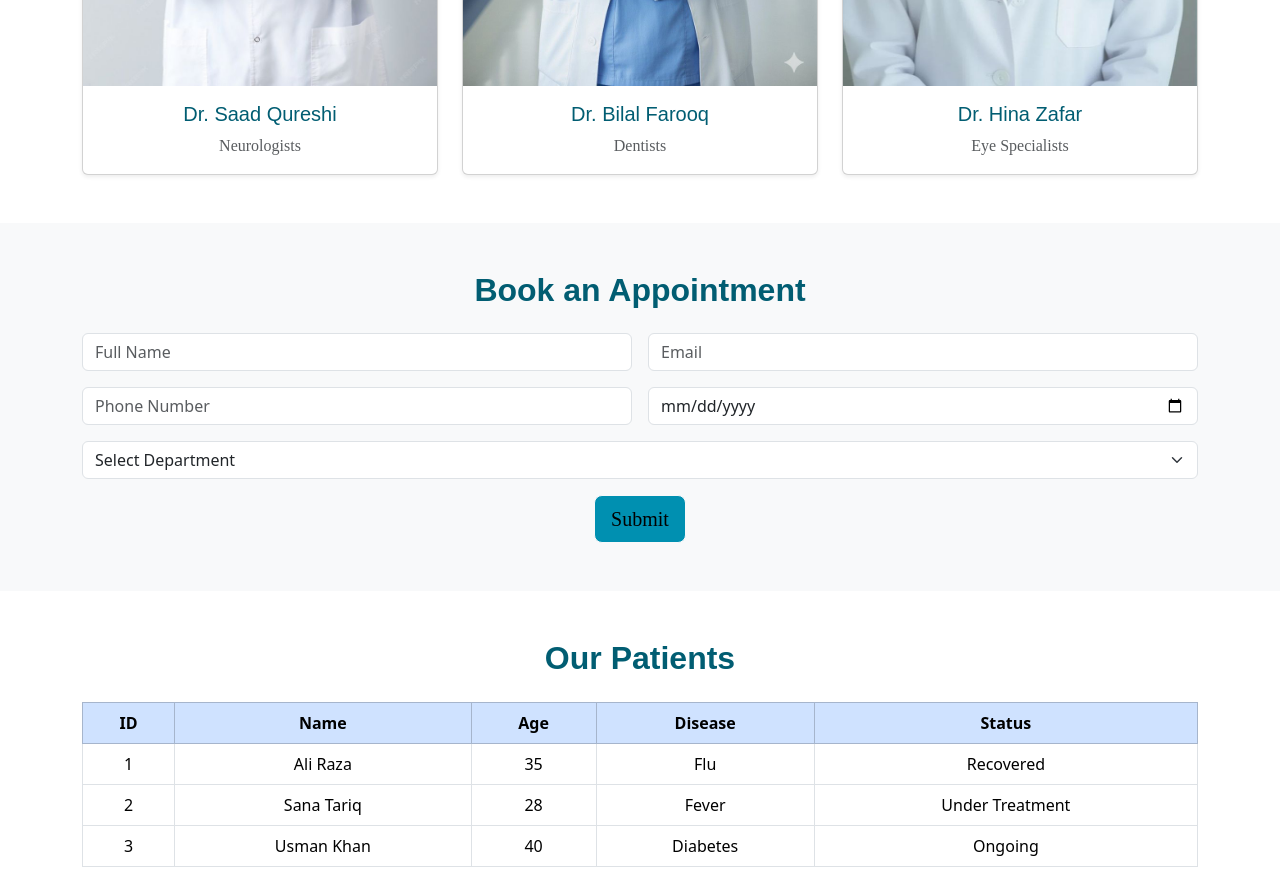
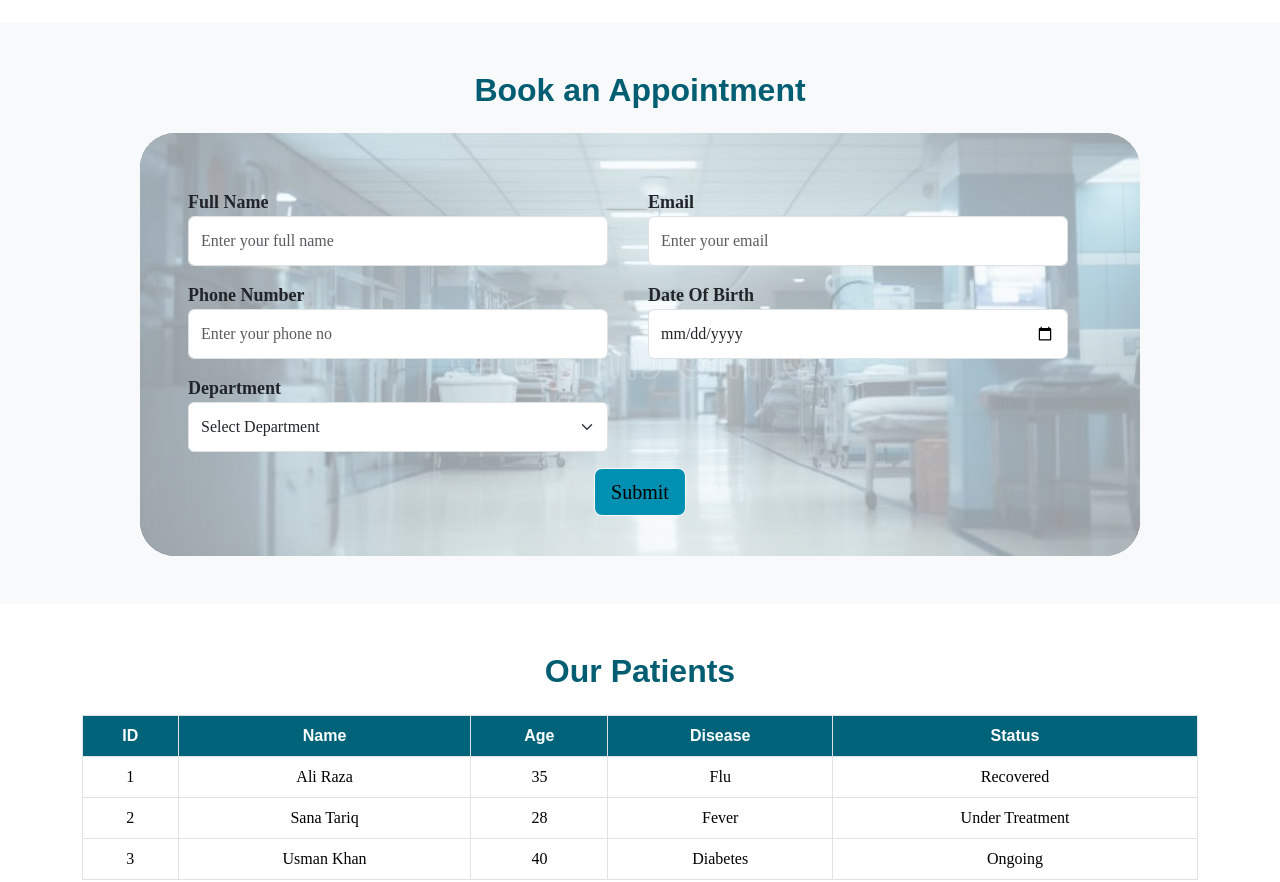
Before and after one commit to anoshasafeer/hospital-management-system, a plain HTML site: page index.html in a window 1280 px wide. Shown: the part 2220-3102 px from the top of the page. Drawn offline with nearby package versions, Linux system fonts and the light colour scheme.

Commit message:
Add changes to index.html, style.css, app.js

```diff
--- a/index.html
+++ b/index.html
@@ -71,7 +71,7 @@
       <div class="row g-4">
         <div class="col-md-4">
           <div class="card shadow-sm">
-            <img src="assets/images/doctor1.jpg" class="card-img-top" alt="Doctor 1">
+            <img src="assets/images/doctor1.png" class="card-img-top" alt="Doctor 1">
             <div class="card-body">
               <h5 class="card-title">Dr. Ayesha Khan</h5>
               <p class="card-text text-muted">Cardiologist</p>
@@ -80,7 +80,7 @@
         </div>
         <div class="col-md-4">
           <div class="card shadow-sm">
-            <img src="assets/images/doctor2.jpg" class="card-img-top" alt="Doctor 2">
+            <img src="assets/images/doctor2.png" class="card-img-top" alt="Doctor 2">
             <div class="card-body">
               <h5 class="card-title">Dr. Sarah Ahmed</h5>
               <p class="card-text text-muted">Dermatologist</p>
@@ -89,7 +89,7 @@
         </div>
         <div class="col-md-4">
           <div class="card shadow-sm">
-            <img src="assets/images/doctor3.jpg" class="card-img-top" alt="Doctor 3">
+            <img src="assets/images/doctor3.png" class="card-img-top" alt="Doctor 3">
             <div class="card-body">
               <h5 class="card-title">Dr. Fatima Noor</h5>
               <p class="card-text text-muted">Pediatrician</p>
@@ -99,7 +99,7 @@
 
         <div class="col-md-4">
           <div class="card shadow-sm">
-            <img src="assets/images/doctor4.jpg" class="card-img-top" alt="Doctor 2">
+            <img src="assets/images/doctor4.png" class="card-img-top" alt="Doctor 2">
             <div class="card-body">
               <h5 class="card-title">Dr. Saad Qureshi</h5>
               <p class="card-text text-muted">Neurologists</p>
@@ -109,7 +109,7 @@
 
         <div class="col-md-4">
           <div class="card shadow-sm">
-            <img src="assets/images/doctor5.jpg" class="card-img-top" alt="Doctor 2">
+            <img src="assets/images/doctor5.png" class="card-img-top" alt="Doctor 2">
             <div class="card-body">
               <h5 class="card-title">Dr. Bilal Farooq</h5>
               <p class="card-text text-muted">Dentists</p>
@@ -119,7 +119,7 @@
 
         <div class="col-md-4">
           <div class="card shadow-sm">
-            <img src="assets/images/doctor6.jpg" class="card-img-top" alt="Doctor 2">
+            <img src="assets/images/doctor6.png" class="card-img-top" alt="Doctor 2">
             <div class="card-body">
               <h5 class="card-title">Dr. Hina Zafar</h5>
               <p class="card-text text-muted">Eye Specialists</p>
@@ -134,26 +134,33 @@
   <section id="appointments" class="py-5 bg-light">
     <div class="AppointmentSection  container">
       <h2 class="text-center mb-4 ">Book an Appointment</h2>
-      <form class="row g-3">
+      <form class="form1 row g-3" >
         <div class="col-md-6">
-          <input type="text" class="form-control" placeholder="Full Name" required>
+          <label for="name">Full Name</label>
+          <input type="text" id="name" class="form-control" placeholder="Enter your full name" required>
         </div>
         <div class="col-md-6">
-          <input type="email" class="form-control" placeholder="Email" required>
+          <label for="email">Email</label>
+          <input type="email" id="email" class="form-control" placeholder="Enter your email" required>
         </div>
         <div class="col-md-6">
-          <input type="tel" class="form-control" placeholder="Phone Number" required>
+          <label for="phone">Phone Number</label>
+          <input type="tel" id="phone" class="form-control" placeholder="Enter your phone no" required>
         </div>
         <div class="col-md-6">
-          <input type="date" class="form-control" required>
+          <label for="dob">Date Of Birth</label>
+          <input type="date" id="dob" class="form-control" required>
         </div>
         <div class="col-md-12">
-          <select class="form-select">
+          <label for="dep">Department</label>
+          <select class="form-select" id="dep">
             <option selected disabled>Select Department</option>
             <option>Cardiology</option>
             <option>Dermatology</option>
             <option>Pediatrics</option>
-            <option>Orthopedics</option>
+            <option>Neurology</option>
+            <option>Dentistry</option>
+            <option>Ophthalmology</option>
           </select>
         </div>
         <div class="col-12 text-center">
@@ -169,7 +176,7 @@
       <h2 class="text-center mb-4 ">Our Patients</h2>
       <div class="table-responsive">
         <table class="table table-bordered text-center">
-          <thead class="table-primary">
+          <thead class="custom-header">
             <tr>
               <th>ID</th>
               <th>Name</th>
@@ -211,7 +218,7 @@
           <div class="card shadow-sm p-4">
             <img src="assets/images/kid.jpg" alt="Pediatrics" width="300" height="200" class="mb-3 mx-auto">
             <h5>Pediatrics</h5>
-            <p>Compassionate care for children and newborns.</p>
+            <p>Compassionate and personalized care for children and newborns</p>
           </div>
         </div>
         <div class="col-md-4">
--- a/style.css
+++ b/style.css
@@ -107,10 +107,16 @@ footer a:hover {
   color: #015d72;
   font-family: 'Poppins', sans-serif;
 }
+.DoctorSection .card
+{
+  width: 350px;
+}
 
 .card-img-top
 {
-  height: 500px;
+  height: 400px;
+  background-color: rgba(204, 203, 203, 0.671);
+
 }
 .card-body h5{
   font-family: 'Poppins', sans-serif;
@@ -118,6 +124,14 @@ footer a:hover {
 }
 .card-body p{
  font-family: 'Open Sans Regular';
+}
+.DoctorSection .card
+{
+  transition: transform 1s;
+}
+.DoctorSection .card:hover
+{
+  transform: scale(1.06);
 }
 
 /* ===== Appointment Section ===== */
@@ -131,12 +145,75 @@ footer a:hover {
    background-color: #0090b1;
 }
 
+
+.form1{
+
+  padding: 40px;
+  width:1000px;
+  margin: 0px;
+   margin: 0 auto;
+  border-radius: 35px;
+  font-family: 'Open Sans Regular';
+  background-image: url("assets/images/form.jpg");
+  position: relative;
+  background-size: cover;
+  background-position: center;
+  overflow: hidden;
+}
+.form1::before {
+  content: "";
+  position: absolute;
+  top: 0;
+  left: 0;
+  width: 100%;
+  height: 100%;
+  background-color: rgba(255, 255, 255, 0.6); /* white overlay with 60% opacity */
+  z-index: 0; /* keep behind the content */
+}
+.form1 * {
+  position: relative;
+  z-index: 1;
+}
+
+
+.form1 label
+{
+  font-weight: bold;
+  font-size: large;
+}
+.form-control
+{
+  height: 50px;
+  width: 420px;
+}
+.form-select
+{
+  height: 50px;
+  width: 420px;
+}
+
 /* ===== Patients Section ===== */
 .PatientSection  h2
 {
       color: #015d72;
   font-family: 'Poppins', sans-serif;
 }
+
+td
+{
+  font-family: 'Open Sans Regular';
+
+}
+#patients thead tr th {
+   background-color: #016379 !important;
+  color: white !important;
+  font-family: 'Poppins', sans-serif;
+}
+#patients tbody tr td:hover
+{
+  background-color: #79bece;
+}
+
 
 /* ===== Services Section ===== */
 
@@ -153,7 +230,14 @@ footer a:hover {
 .ServiceSection p{
   font-family: 'Open Sans Regular';
 }
-
+.ServiceSection .card
+{
+  transition: transform 1s;
+}
+.ServiceSection .card:hover
+{
+  transform: scale(1.1);
+}
 
 /* ===== Contact Section ===== */
 .ContactSection h2
```
Also changed, not shown: assets/images/doctor1.jpg (deleted), assets/images/doctor1.png (added), assets/images/doctor2.jpg (deleted), assets/images/doctor2.png (added), assets/images/doctor3.jpg (deleted), assets/images/doctor3.png (added), assets/images/doctor4.jpg (deleted), assets/images/doctor4.png (added), assets/images/doctor5.jpg (deleted), assets/images/doctor5.png (added), assets/images/doctor6.jpg (deleted), assets/images/doctor6.png (added), assets/images/form.jpg (added).
